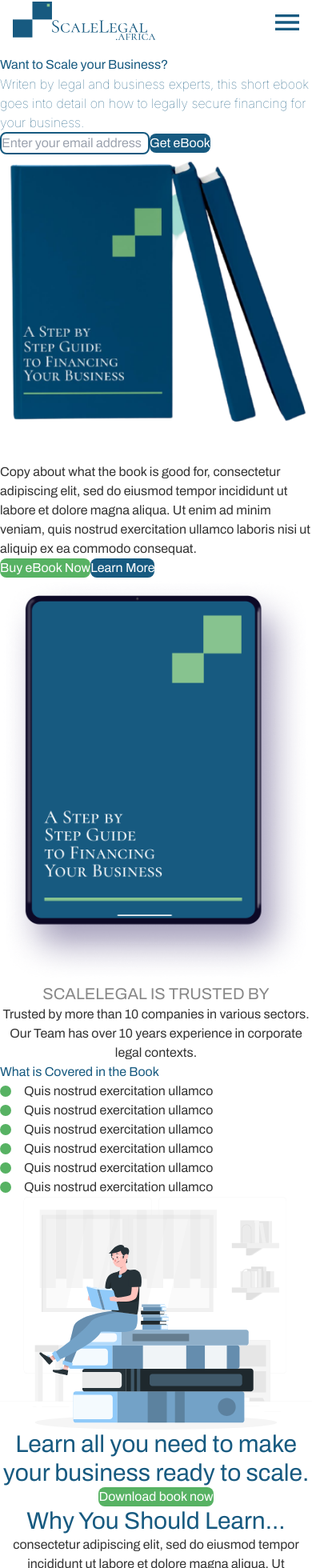
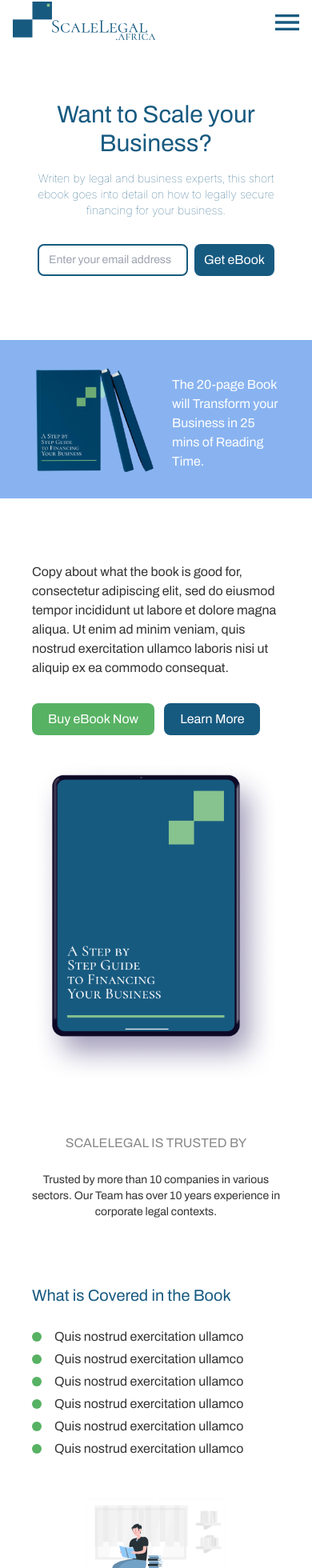
Before and after one commit to letroot/scalelegal.africa, a Vue app: page / in a window 390 px wide. Shown: the part 14-1974 px from the top of the page at 80% size. Built offline with nearby package versions, Linux system fonts and the light colour scheme.

Commit message:
mobile view for landing

```diff
--- a/src/App.vue
+++ b/src/App.vue
@@ -2,10 +2,10 @@
   <div id="app" class="bg-white archivo-font">
     <Header />
 
-    <div class="sm:pt-20 lg:pt-24 xl:pt-32 sm:pb-6 sm:px-8">
+    <div class="pt-14 sm:pt-20 lg:pt-24 xl:pt-32 sm:pb-6 px-10 sm:px-8">
       <div>
         <h1
-          class="sm:text-center sm:text-5xl text-nav-text
+          class="text-center text-3xl sm:text-5xl text-nav-text
           sm:w-3/4 sm:mx-auto archivo-font
           lg:w-8/12 lg:text-7xl lg:font-normal lg:tracking-tight lg:leading-none
           xl:w-8/12 xl:text-8xl xl:font-normal xl:tracking-tight xl:leading-none"
@@ -13,9 +13,9 @@
           Want to Scale your Business?
         </h1>
         <h4
-          class="sm:text-center sm:text-lg
+          class="text-center text-sm sm:text-lg
           font-thin text-nav-text
-          sm:w-3/5 sm:mx-auto sm:mt-6 sm:leading-tight
+          sm:w-3/5 sm:mx-auto mt-4 sm:mt-6 sm:leading-tight
           lg:w-5/12 lg:mt-8 lg:text-3xl lg:font-normal inter-font
           xl:w-1/2 xl:mt-8 xl:text-3xl xl:font-normal inter-font"
         >
@@ -23,30 +23,32 @@
           detail on how to legally secure financing for your business.
         </h4>
       </div>
-      <div class="sm:flex sm:justify-center sm:mt-16">
+      <div class="flex justify-center mt-8 sm:mt-16">
         <input
           type="text"
-          class="border-2 border-nav-text rounded-lg sm:w-2/4 lg:w-5/12 xl:w-5/12 xl:h-16 xl:text-xl sm:py-2 sm:px-3 focus:outline-none"
+          class="border-2 border-nav-text rounded-lg sm:w-2/4 lg:w-5/12 xl:w-5/12 xl:h-16 text-sm sm:text-base wxl:text-xl py-2 sm:py-2 px-3 focus:outline-none truncate"
           placeholder="Enter your email address"
         />
         <button
-          class="bg-nav-text sm:py-2 rounded-lg sm:px-5 sm:ml-3 focus:outline-none text-white xl:px-6 xl:text-xl"
+          class="bg-nav-text sm:py-2 rounded-lg px-3 sm:px-5 ml-2 focus:outline-none text-white xl:px-6 xl:text-xl"
         >
           Get eBook
         </button>
       </div>
     </div>
 
-    <div class="sm:mt-32 lg:mt-24 sm:px-12 xl:px-36">
-      <div class="sm:flex sm:bg-bg sm:shadow-xl rounded-xl sm:px-7 sm:py-8
-                  xl:flex">
-        <div class="sm:w-5/12">
+    <div class="mt-20 sm:mt-32 lg:mt-24 sm:px-12 xl:px-36">
+      <div
+        class="flex bg-bg sm:shadow-xl sm:rounded-xl px-10 sm:px-7 py-8
+                  xl:flex"
+      >
+        <div class="w-6/12 sm:w-5/12">
           <img src="./assets/img/slant-books.png" alt="book" />
         </div>
-        <div class="sm:w-7/12">
+        <div class="w-6/12 sm:w-7/12">
           <p
-            class="text-white
-            sm:text-3xl sm:w-3/4 sm:ml-12 sm:mt-8
+            class="text-white text-base
+            sm:text-3xl sm:w-3/4 ml-5 sm:ml-12 mt-3 sm:mt-8
             sm:leading-tight
             lg:mt-32 lg:text-4xl
             xl:text-5xl xl:w-7/12
@@ -59,7 +61,7 @@
       </div>
     </div>
 
-    <div class="sm:mt-32 lg:mt-24 sm:px-12 sm:flex">
+    <div class="mt-20 sm:mt-32 lg:mt-24 sm:px-12 sm:flex px-10">
       <div class="sm:w-7/12">
         <p
           class="sm:text-lg lg:text-4xl xl:text-5xl sm:w-3/4 sm:mt-8 lg:mt-32 text-body-text sm:leading-tight archivo-font"
@@ -69,125 +71,139 @@
           ad minim veniam, quis nostrud exercitation ullamco laboris nisi ut
           aliquip ex ea commodo consequat.
         </p>
-        <div class="sm:mt-16">
+        <div class="mt-8 sm:mt-16">
           <button
-            class="bg-scale-green sm:py-2 rounded-lg sm:px-5 focus:outline-none text-white"
+            class="bg-scale-green py-2 rounded-lg px-5 focus:outline-none text-white"
           >
             Buy eBook Now
           </button>
           <button
-            class="bg-nav-text sm:py-2 rounded-lg sm:px-5 sm:ml-3 focus:outline-none text-white"
+            class="bg-nav-text py-2 rounded-lg px-5 ml-3 focus:outline-none text-white"
           >
             Learn More
           </button>
         </div>
       </div>
-      <div class="sm:w-5/12">
+      <div class="mt-8 sm:mt-0 sm:w-5/12">
         <img src="./assets/img/book.png" alt="book" />
       </div>
     </div>
 
-    <div class="sm:px-20 sm:mt-32">
-      <h2 class="text-center text-gray-text archivo-font text-xl uppercase">
+    <div class="sm:px-20 sm:mt-32 mt-16 px-10">
+      <h2 class="text-center text-gray-text archivo-font sm:text-xl uppercase">
         scalelegal is trusted by
       </h2>
       <div
-        class="sm:mt-10 text-center archivo-font text-body-text sm:text-xl sm:w-9/12 sm:mx-auto"
+        class="mt-6 sm:mt-10 text-center archivo-font text-body-text sm:w-9/12 sm:mx-auto"
       >
-        <p>
+        <p class="sm:text-base text-sm">
           Trusted by more than 10 companies in various sectors. Our Team has
           over 10 years experience in corporate legal contexts.
         </p>
       </div>
     </div>
 
-    <div class="sm:mt-32 lg:mt-32 sm:px-12 sm:flex">
+    <div class="sm:mt-32 lg:mt-32 sm:px-12 sm:flex mt-20 px-10">
       <div class="sm:w-7/12">
-        <h1 class="sm:text-3xl text-nav-text">What is Covered in the Book</h1>
+        <h1 class="text-xl sm:text-3xl text-nav-text">
+          What is Covered in the Book
+        </h1>
         <div
-          class="sm:text-xl lg:text-4xl xl:text-5xl sm:w-10/12 sm:mt-8 lg:mt-32 text-body-text sm:leading-tight archivo-font"
+          class="sm:text-xl lg:text-4xl xl:text-5xl sm:w-10/12 mt-6 sm:mt-8 lg:mt-32 text-body-text sm:leading-tight archivo-font"
         >
-          <div class="flex sm:h-10 sm:items-center">
-            <img src="./assets/img/bullet.svg" alt="bullet" />
+          <div class="flex sm:h-10 h-7 items-center">
+            <img src="./assets/img/bullet.svg" alt="bullet" class="h-3" />
             <p class="ml-4">Quis nostrud exercitation ullamco</p>
           </div>
-          <div class="flex sm:h-10 sm:items-center">
-            <img src="./assets/img/bullet.svg" alt="bullet" />
+          <div class="flex sm:h-10 h-7 items-center">
+            <img src="./assets/img/bullet.svg" alt="bullet" class="h-3" />
             <p class="ml-4">Quis nostrud exercitation ullamco</p>
           </div>
-          <div class="flex sm:h-10 sm:items-center">
-            <img src="./assets/img/bullet.svg" alt="bullet" />
+          <div class="flex sm:h-10 h-7 items-center">
+            <img src="./assets/img/bullet.svg" alt="bullet" class="h-3" />
             <p class="ml-4">Quis nostrud exercitation ullamco</p>
           </div>
-          <div class="flex sm:h-10 sm:items-center">
-            <img src="./assets/img/bullet.svg" alt="bullet" />
+          <div class="flex sm:h-10 h-7 items-center">
+            <img src="./assets/img/bullet.svg" alt="bullet" class="h-3" />
             <p class="ml-4">Quis nostrud exercitation ullamco</p>
           </div>
-          <div class="flex sm:h-10 sm:items-center">
-            <img src="./assets/img/bullet.svg" alt="bullet" />
+          <div class="flex sm:h-10 h-7 items-center">
+            <img src="./assets/img/bullet.svg" alt="bullet" class="h-3" />
             <p class="ml-4">Quis nostrud exercitation ullamco</p>
           </div>
-          <div class="flex sm:h-10 sm:items-center">
-            <img src="./assets/img/bullet.svg" alt="bullet" />
+          <div class="flex sm:h-10 h-7 items-center">
+            <img src="./assets/img/bullet.svg" alt="bullet" class="h-3" />
             <p class="ml-4">Quis nostrud exercitation ullamco</p>
           </div>
         </div>
       </div>
-      <div class="sm:w-5/12">
-        <img src="./assets/img/biblographile.svg" alt="book" class="sm:mt-24" />
+      <div class="sm:w-5/12 mt-12 sm:mt-24 w-2/3 mx-auto">
+        <img src="./assets/img/biblographile.svg" alt="book" class="" />
       </div>
     </div>
 
-    <div class="sm:px-20 sm:mt-32">
+    <div class="sm:px-20 sm:mt-32 mt-20 px-10">
       <h2
-        class="text-center text-nav-text archivo-font text-3xl sm:w-9/12 sm:mx-auto"
+        class="text-center text-nav-text archivo-font text-xl sm:text-3xl sm:w-9/12 sm:mx-auto"
       >
         Learn all you need to make your business ready to scale.
       </h2>
-      <div class="sm:mt-8 text-center archivo-font sm:w-9/12 sm:mx-auto">
+      <div class="sm:mt-8 mt-5 text-center archivo-font sm:w-9/12 sm:mx-auto">
         <button
-          class="bg-scale-green sm:py-2 rounded-lg sm:px-5 focus:outline-none text-white"
+          class="bg-scale-green py-2 rounded-lg px-5 focus:outline-none text-white"
         >
           Download book now
         </button>
       </div>
     </div>
 
-    <div class="sm:px-20 sm:mt-32">
+    <div class="sm:px-20 sm:mt-32 mt-20 px-10">
       <h2
-        class="text-center text-nav-text archivo-font text-3xl sm:w-9/12 sm:mx-auto"
+        class="text-center text-nav-text archivo-font text-xl sm:text-3xl sm:w-9/12 sm:mx-auto"
       >
         Why You Should Learn...
       </h2>
       <div
-        class="sm:mt-8 text-center archivo-font text-body-text sm:text-xl sm:w-9/12 sm:mx-auto"
+        class="sm:mt-8 mt-5 text-center archivo-font text-body-text sm:w-9/12 sm:mx-auto"
       >
-        <p>
+        <p class="sm:text-base text-sm">
           consectetur adipiscing elit, sed do eiusmod tempor incididunt ut
           labore et dolore magna aliqua. Ut
         </p>
       </div>
-      <div class="flex sm:mt-12">
-        <div class="w-1/3 flex flex-col px-2">
-          <img src="./assets/img/growth.svg" alt="growth" class="sm:h-32" />
-          <h2 class="sm:text-xl text-center">Secure Biz</h2>
-          <p class="text-body-text text-center mt-3 leading-tight sm:text-sm">
+      <div class="flex flex-col sm:flex-row mt-8 sm:mt-12">
+        <div class="sm:w-1/3 flex flex-col px-2">
+          <img
+            src="./assets/img/growth.svg"
+            alt="growth"
+            class="sm:h-32 h-48"
+          />
+          <h2 class="text-lg sm:text-xl text-center">Secure Biz</h2>
+          <p class="text-body-text text-center mt-3 leading-tight text-sm">
             consectetur adipiscing elit, sed do eiusmod tempor incididunt ut
             labore et dolore magna aliqua. Ut
           </p>
         </div>
-        <div class="w-1/3 flex flex-col px-2">
-          <img src="./assets/img/growth.svg" alt="growth" class="sm:h-32" />
-          <h2 class="sm:text-xl text-center">Secure Biz</h2>
-          <p class="text-body-text text-center mt-3 leading-tight sm:text-sm">
+        <div class="sm:w-1/3 flex flex-col px-2 mt-10 sm:mt-0">
+          <img
+            src="./assets/img/growth.svg"
+            alt="growth"
+            class="sm:h-32 h-46"
+          />
+          <h2 class="text-lg sm:text-xl text-center">Secure Biz</h2>
+          <p class="text-body-text text-center mt-3 leading-tight text-sm">
             consectetur adipiscing elit, sed do eiusmod tempor incididunt ut
             labore et dolore magna aliqua. Ut
           </p>
         </div>
-        <div class="w-1/3 flex flex-col px-2">
-          <img src="./assets/img/growth.svg" alt="growth" class="sm:h-32" />
-          <h2 class="sm:text-xl text-center">Secure Biz</h2>
-          <p class="text-body-text text-center mt-3 leading-tight sm:text-sm">
+        <div class="sm:w-1/3 flex flex-col px-2 mt-10 sm:mt-0">
+          <img
+            src="./assets/img/growth.svg"
+            alt="growth"
+            class="sm:h-32 h-46"
+          />
+          <h2 class="text-lg sm:text-xl text-center">Secure Biz</h2>
+          <p class="text-body-text text-center mt-3 leading-tight text-sm">
             consectetur adipiscing elit, sed do eiusmod tempor incididunt ut
             labore et dolore magna aliqua. Ut
           </p>
@@ -195,23 +211,23 @@
       </div>
     </div>
 
-    <div class="sm:px-20 sm:mt-32">
+    <div class="sm:px-20 sm:mt-32 px-10 mt-20">
       <h2
-        class="text-center text-nav-text archivo-font text-3xl sm:w-9/12 sm:mx-auto"
+        class="text-center text-nav-text archivo-font text-xl sm:text-3xl sm:w-9/12 sm:mx-auto"
       >
         What Our Clients Think
       </h2>
       <div
-        class="sm:mt-8 text-center archivo-font text-body-text sm:text-xl sm:w-9/12 sm:mx-auto"
+        class="sm:mt-8 mt-5 text-center archivo-font text-body-text sm:text-xl sm:w-9/12 sm:mx-auto"
       >
-        <p>
+        <p class="sm:text-base text-sm">
           consectetur adipiscing elit, sed do eiusmod tempor incididunt ut
           labore et dolore magna aliqua. Ut
         </p>
       </div>
-      <div class="flex flex-wrap sm:mt-16">
+      <div class="flex flex-wrap sm:mt-16 mt-12">
         <div
-          class="rounded-md w-5/12 xl:w-64 shadow-xl px-4 pb-5 xl:py-8 mx-auto bg-client-bg"
+          class="rounded-md sm:w-5/12 xl:w-64 shadow-xl px-4 pb-5 xl:py-8 mx-auto bg-client-bg"
         >
           <div
             class="border-2 border-profile-border rounded-full w-12 h-12 xl:w-16 xl:h-16 -mt-6 xl:-mt-16 bg-white mx-auto"
@@ -220,14 +236,12 @@
             AutoCare is my go to for all my car maintenance. I’ve saved a lot of
             money that I would have lost at a mechanic’s shop.
           </p>
-          <h3
-            class="text-profile-border text-sm text-center mt-2"
-          >
+          <h3 class="text-profile-border text-sm text-center mt-2">
             - Peter A.
           </h3>
         </div>
         <div
-          class="rounded-md w-5/12 xl:w-64 shadow-xl px-4 pb-5 xl:py-8 mx-auto bg-client-bg"
+          class="rounded-md sm:w-5/12 xl:w-64 shadow-xl px-4 pb-5 xl:py-8 mx-auto bg-client-bg mt-14 sm:mt-0"
         >
           <div
             class="border-2 border-profile-border rounded-full w-12 h-12 xl:w-16 xl:h-16 -mt-6 xl:-mt-16 bg-white mx-auto"
@@ -236,14 +250,12 @@
             AutoCare is my go to for all my car maintenance. I’ve saved a lot of
             money that I would have lost at a mechanic’s shop.
           </p>
-          <h3
-            class="text-profile-border text-sm text-center mt-2"
-          >
+          <h3 class="text-profile-border text-sm text-center mt-2">
             - Peter A.
           </h3>
         </div>
         <div
-          class="rounded-md w-5/12 xl:w-64 shadow-xl px-4 pb-5 xl:py-8 mx-auto bg-client-bg sm:mt-12"
+          class="rounded-md sm:w-5/12 xl:w-64 shadow-xl px-4 pb-5 xl:py-8 mx-auto bg-client-bg mt-14 sm:mt-12"
         >
           <div
             class="border-2 border-profile-border rounded-full w-12 h-12 xl:w-16 xl:h-16 -mt-6 xl:-mt-16 bg-white mx-auto"
@@ -252,14 +264,12 @@
             AutoCare is my go to for all my car maintenance. I’ve saved a lot of
             money that I would have lost at a mechanic’s shop.
           </p>
-          <h3
-            class="text-profile-border text-sm text-center mt-2"
-          >
+          <h3 class="text-profile-border text-sm text-center mt-2">
             - Peter A.
           </h3>
         </div>
         <div
-          class="rounded-md w-5/12 xl:w-64 shadow-xl px-4 pb-5 xl:py-8 mx-auto bg-client-bg sm:mt-12"
+          class="rounded-md sm:w-5/12 xl:w-64 shadow-xl px-4 pb-5 xl:py-8 mx-auto bg-client-bg mt-14 sm:mt-12"
         >
           <div
             class="border-2 border-profile-border rounded-full w-12 h-12 xl:w-16 xl:h-16 -mt-6 xl:-mt-16 bg-white mx-auto"
@@ -268,25 +278,28 @@
             AutoCare is my go to for all my car maintenance. I’ve saved a lot of
             money that I would have lost at a mechanic’s shop.
           </p>
-          <h3
-            class="text-profile-border text-sm text-center mt-2"
-          >
+          <h3 class="text-profile-border text-sm text-center mt-2">
             - Peter A.
           </h3>
         </div>
       </div>
     </div>
 
-    <div class="sm:px-20 sm:mt-32">
+    <div class="sm:px-20 sm:mt-32 px-10 mt-20">
       <h2
-        class="text-center text-nav-text archivo-font text-3xl sm:w-9/12 sm:mx-auto"
+        class="text-center text-nav-text archivo-font text-xl sm:text-3xl sm:w-9/12 sm:mx-auto"
       >
         For just NGN 500
       </h2>
-      <p class="sm:mt-8 text-center archivo-font text-body-text sm:text-lg sm:w-9/12 sm:mx-auto leading-tight">consectetur adipiscing elit, sed do eiusmod tempor incididunt ut labore et dolore magna aliqua. Ut </p>
-      <div class="sm:mt-8 text-center archivo-font sm:w-9/12 sm:mx-auto">
+      <p
+        class="sm:mt-8 mt-5 text-sm text-center archivo-font text-body-text sm:text-lg sm:w-9/12 sm:mx-auto leading-tight"
+      >
+        consectetur adipiscing elit, sed do eiusmod tempor incididunt ut labore
+        et dolore magna aliqua. Ut
+      </p>
+      <div class="sm:mt-8 mt-5 text-center archivo-font sm:w-9/12 sm:mx-auto">
         <button
-          class="bg-scale-green sm:py-2 rounded-lg sm:px-5 focus:outline-none text-white"
+          class="bg-scale-green py-2 rounded-lg px-5 focus:outline-none text-white"
         >
           Download book now
         </button>
@@ -309,7 +322,7 @@ export default {
 <style src="./assets/css/tailwind.css"></style>
 
 <style>
-@import url('https://fonts.googleapis.com/css2?family=Archivo:ital,wght@0,400;0,500;0,600;0,700;1,400;1,500;1,600;1,700&family=Inter:wght@100;200;300;400;500;600;700&display=swap');
+@import url("https://fonts.googleapis.com/css2?family=Archivo:ital,wght@0,400;0,500;0,600;0,700;1,400;1,500;1,600;1,700&family=Inter:wght@100;200;300;400;500;600;700&display=swap");
 
 .archivo-font {
   font-family: "Archivo", sans-serif;
```
